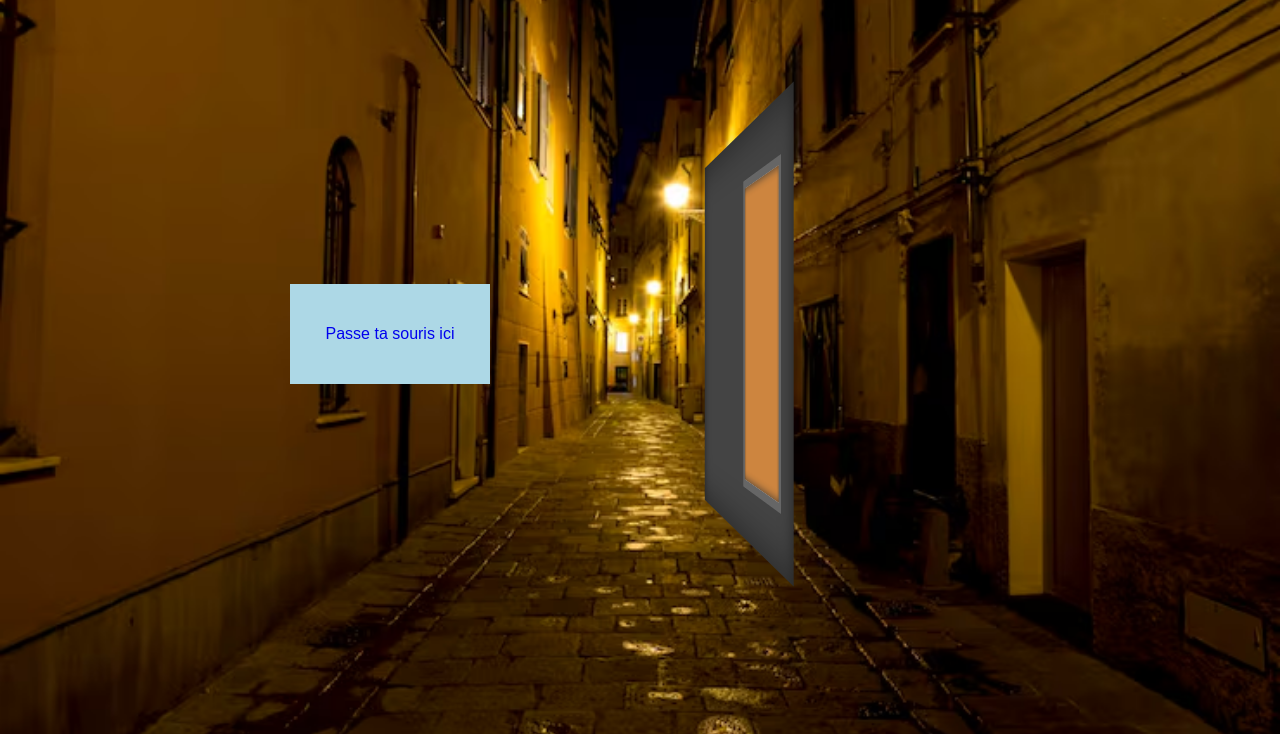
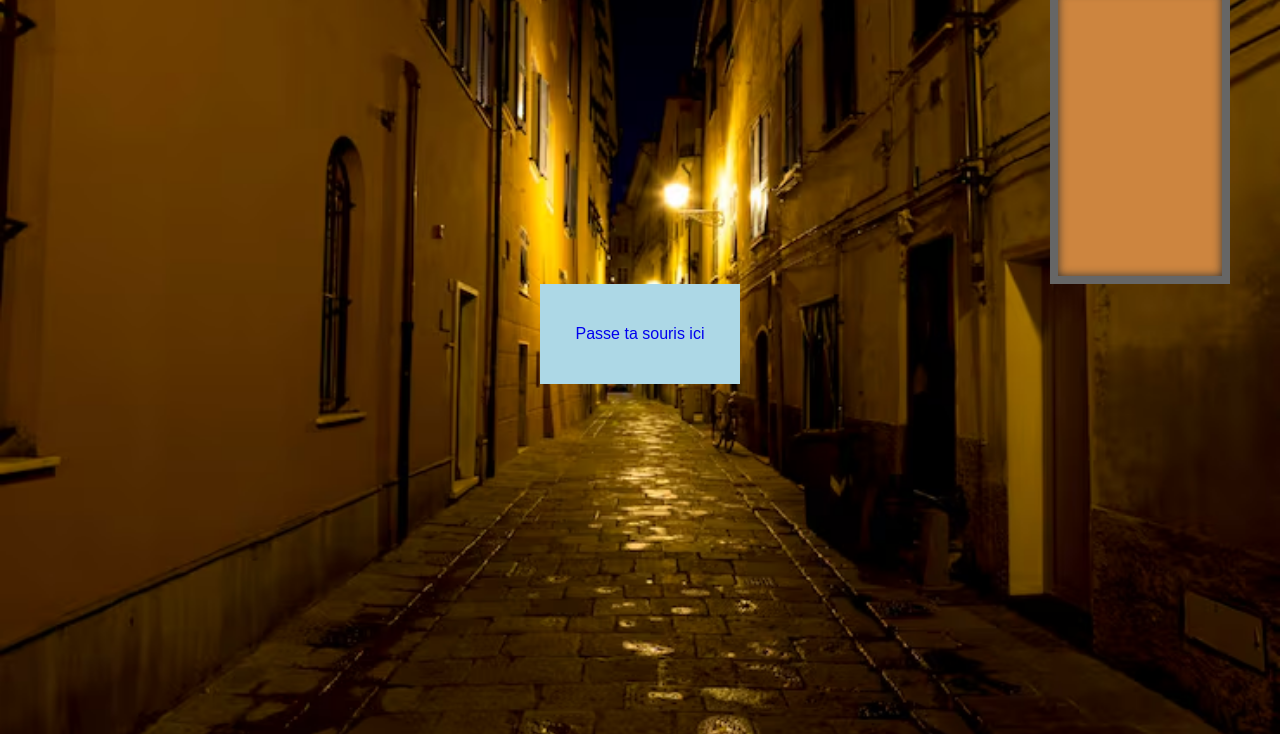
Before and after one commit to gruwhh/Nuit-de-l-Info, a plain HTML site: page index.html in a window 1280 px wide. Shown: the part 66-800 px from the top of the page. Drawn offline with Linux system fonts and the light colour scheme.

Commit message:
Change angle

```diff
--- a/CSS/style.css
+++ b/CSS/style.css
@@ -130,16 +130,6 @@ display: block;             /* affiché au survol */
 opacity: 1;
 }
 
-/* Mur */
-.mur {
-  width: 500px;
-  height: 400px;
-  background: #444; /* mur gris */
-  position: relative;
-  transform: rotateY(-85deg); /* mur incliné vers la droite */
-  box-shadow: inset 0 0 50px rgba(0,0,0,0.5);
-}
-
 /* Porte */
 .porte {
   width: 180px;
@@ -169,5 +159,5 @@ opacity: 1;
 
 /* ouverture au survol */
 .porte:hover::before {
-  transform: rotateY(-180deg); /* ouverture vers l’extérieur */
+  transform: rotateY(-180deg) rotateX(10deg);; /* ouverture vers l’extérieur */
 }
--- a/index.html
+++ b/index.html
@@ -51,9 +51,7 @@
             </a>
         </div>
 
-        <div class="mur">
-            <div class="porte" onclick="ouvrirIndex2()"></div>
-        </div>
+        <div class="porte" onclick="ouvrirIndex2()"></div>
 
 
     </body>
```
